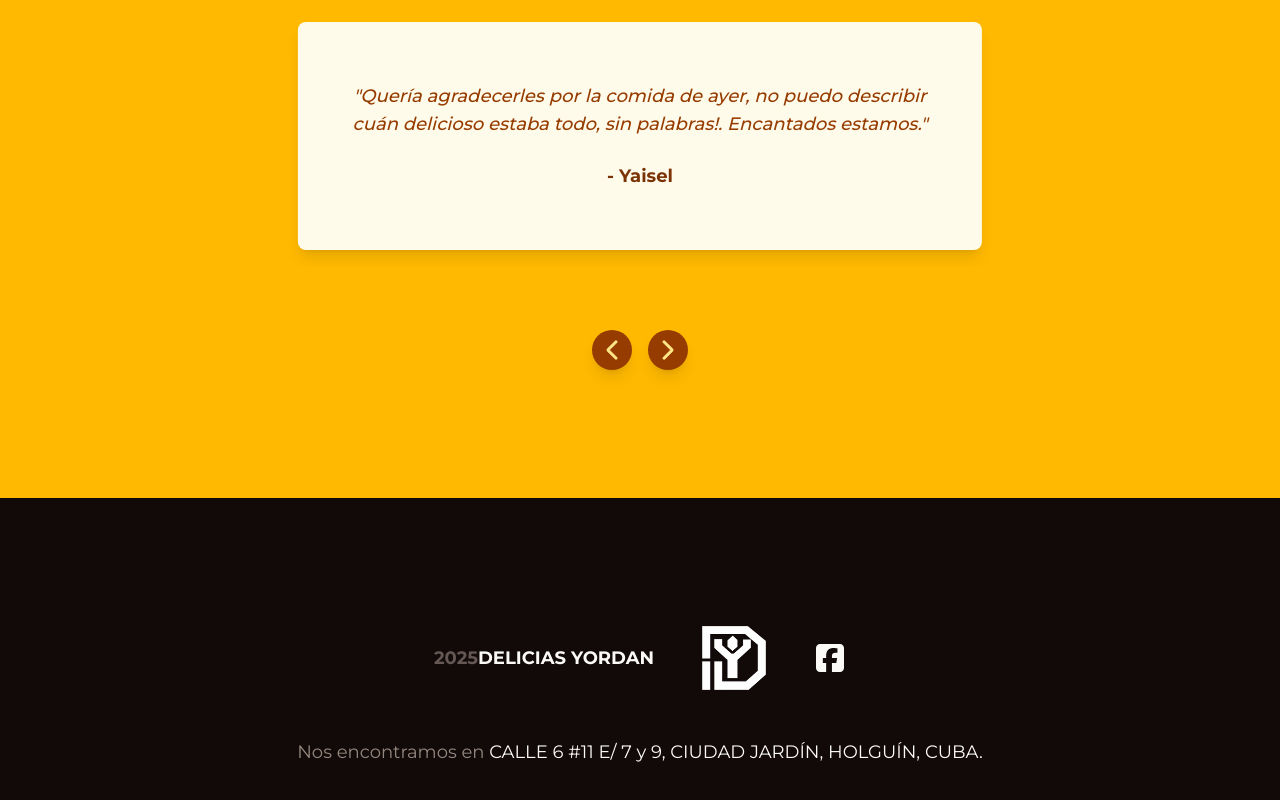
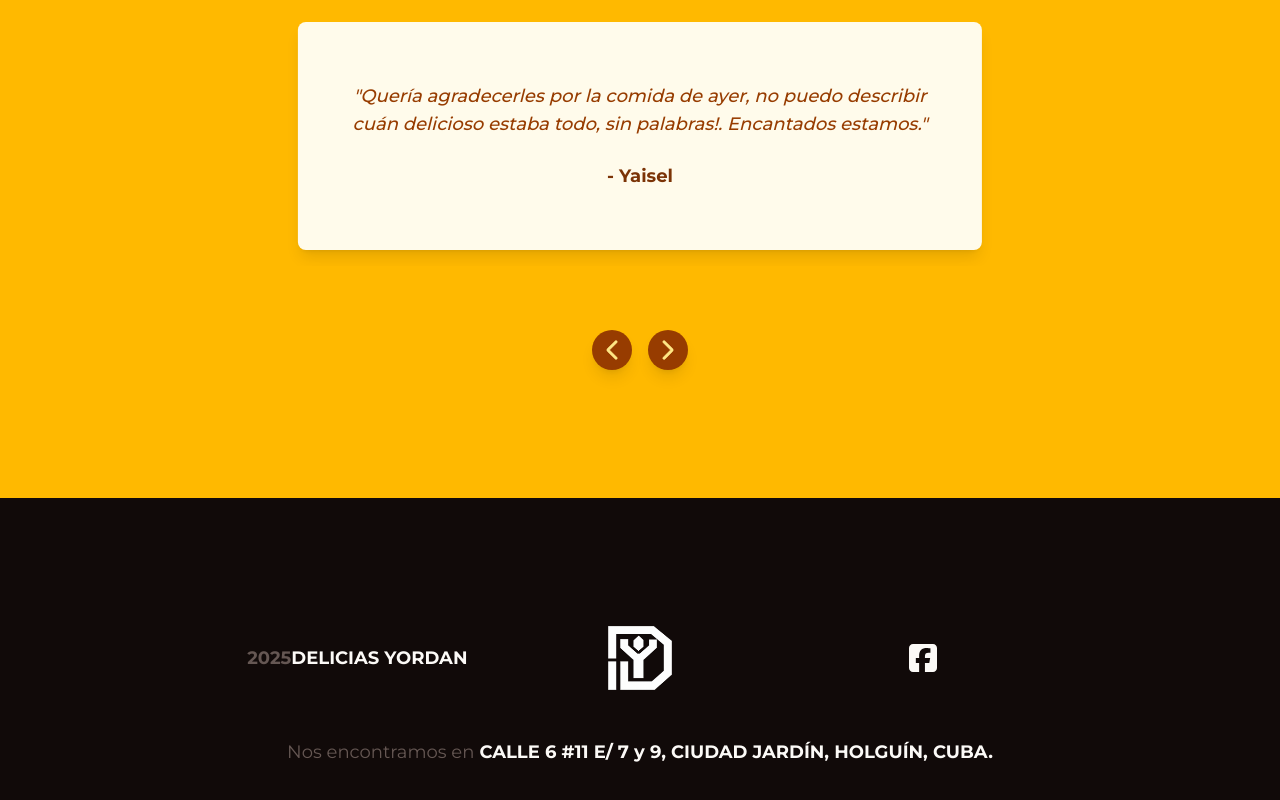
Before and after one commit to daxhoDev/delicias-yordan, a Next.js app: page / in a window 1280 px wide. Shown: the part 3954-4754 px from the top of the page. Built offline with nearby package versions, Linux system fonts and the light colour scheme.

Commit message:
style: footer

```diff
--- a/app/layout.tsx
+++ b/app/layout.tsx
@@ -12,6 +12,21 @@ const montserrat = Montserrat({
 export const metadata: Metadata = {
   title: "Delicias Yordan | El sabor holguinero",
   description: "Cenas por encargo, dulces y más",
+  keywords: [
+    "comida",
+    "encargo",
+    "delicias",
+    "cakes",
+    "pizzas",
+    "arroz",
+    "carne",
+    "cena",
+    "Holguín",
+    "Cuba",
+    "cumpleaños",
+    "buffet",
+    "combo",
+  ],
 };
 
 export default function RootLayout({
--- a/src/components/footer.tsx
+++ b/src/components/footer.tsx
@@ -5,12 +5,12 @@ import Facebook from "@/src/components/icons/facebook";
 
 export default function Footer(): React.ReactNode {
   return (
-    <footer className="bg-grey-900 text-grey-100 text-center z-10 px-16 py-32">
-      <div className="flex flex-col md:flex-row justify-center gap-12 mb-12 items-center">
-        <p className="font-bold">
+    <footer className="flex flex-col items-center bg-grey-900 text-grey-100 text-center z-10 px-16 py-32">
+      <div className="w-full max-w-200 flex flex-col md:flex-row justify-center gap-12 mb-12 items-center">
+        <p className="font-bold flex-1">
           <span className="text-grey-500">2025</span>DELICIAS YORDAN
         </p>
-        <div className="size-16 aspect-square relative flex items-center justify-center">
+        <div className="size-16 aspect-square relative flex items-center justify-center flex-1">
           <Image
             src={brandLogoWhite}
             width={499}
@@ -19,7 +19,10 @@ export default function Footer(): React.ReactNode {
             className="size-16 "
           />
         </div>
-        <Link href="https://www.facebook.com/ania.garces.hidalgo">
+        <Link
+          className="flex-1 flex items-center justify-center"
+          href="https://www.facebook.com/ania.garces.hidalgo"
+        >
           <Facebook
             width={32}
             height={32}
@@ -28,8 +31,11 @@ export default function Footer(): React.ReactNode {
         </Link>
       </div>
       <p>
-        <span className="text-grey-300">Nos encontramos en</span> CALLE 6 #11 E/
-        7 y 9, CIUDAD JARDÍN, HOLGUÍN, CUBA.
+        <span className="text-grey-500">Nos encontramos en</span>
+        <span className="font-bold">
+          {" "}
+          CALLE 6 #11 E/ 7 y 9, CIUDAD JARDÍN, HOLGUÍN, CUBA.
+        </span>
       </p>
     </footer>
   );
--- /dev/null
+++ b/src/components/productDetails.tsx
@@ -0,0 +1,79 @@
+"use client";
+
+import { Product } from "@/src/types/dataTypes";
+import ProductList from "./catalog/productList";
+import ProductElement from "./catalog/productElement";
+import Close from "./icons/close";
+import Button from "./button";
+import WhatsappIcon from "./icons/whatsapp";
+
+export default function ProductDetails({
+  openProduct,
+  onCloseProduct,
+}: {
+  openProduct: Product | null;
+  onCloseProduct: React.MouseEventHandler;
+}): React.ReactNode {
+  return (
+    <>
+      <aside
+        className={`overflow-scroll text-center text-amber-700 fixed flex flex-col items-center top-0 right-0 w-[100dvw] md:w-[80dvw] lg:w-[60dvw] xl:w-[50dvw] z-100 bg-amber-50/98 shadow-2xl shadow-primary-200 h-dvh py-16 px-8 gap-4 ${
+          openProduct
+            ? "translate-x-0"
+            : "translate-x-[100dvw] md:translate-x-[80dvw] lg:translate-x-[60dvw] xl:translate-x-[50dvw]"
+        } transition-all duration-300`}
+      >
+        <button
+          onClick={onCloseProduct}
+          className="absolute top-4 left-8 text-xl cursor-pointer"
+        >
+          <Close />
+        </button>
+        {openProduct && (
+          <>
+            <div className="mb-8 border-b border-b-amber-500 pb-4">
+              <h2 className="font-bold text-2xl text-amber-900">
+                {openProduct.title}
+              </h2>
+              <span className="text-lg font-bold text-amber-700">
+                {openProduct.price}
+              </span>
+              {openProduct.description && (
+                <p className="italic mt-8">"{openProduct.description}"</p>
+              )}
+            </div>
+            {openProduct.lists &&
+              openProduct.lists.map((list) => (
+                <ProductList key={list.header} list={list} />
+              ))}
+            {openProduct.extras && (
+              <>
+                <h3 className="text-lg text-amber-800 font-bold">Agregados:</h3>
+                <ul>
+                  {openProduct.extras.map((element) => (
+                    <ProductElement key={element.name} element={element} />
+                  ))}
+                </ul>
+              </>
+            )}
+            {openProduct.important && (
+              <p className="text-amber-600 mt-16">* {openProduct.important}</p>
+            )}
+            {!openProduct.lists &&
+              !openProduct.extras &&
+              !openProduct.important && (
+                <p className="py-16">
+                  No hay más información para mostrar aquí. Anímate a
+                  escribirnos!!
+                </p>
+              )}
+          </>
+        )}
+        <Button variant="primary" href="https://wa.me/qr/AB2GJHKE3LR5L1">
+          <WhatsappIcon />
+          Contáctanos
+        </Button>
+      </aside>
+    </>
+  );
+}
```
